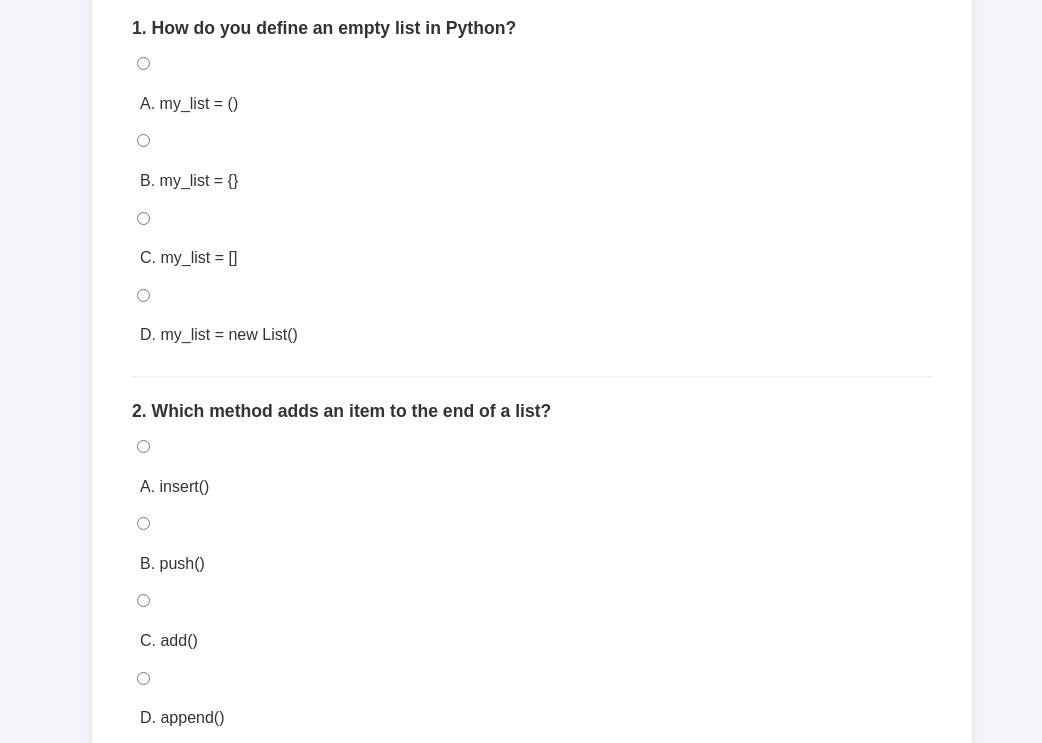
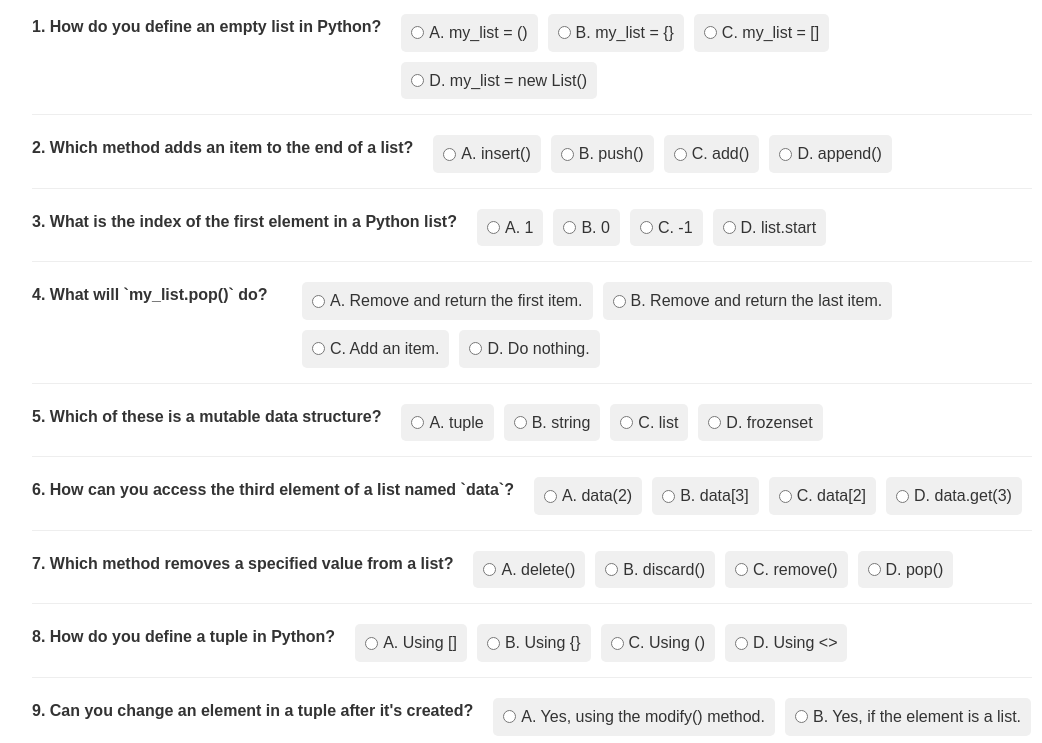
Before and after one commit to alshikhkhalil/python_exercises, a plain HTML site: page index.html in a window 1280 px wide. Shown: the part 120-863 px from the top of the page, without its empty margins (108-1150 px from the left). Drawn offline with Linux system fonts and the light colour scheme.

Commit message:
Update index.html

```diff
--- a/index.html
+++ b/index.html
@@ -14,7 +14,7 @@
             padding: 20px;
         }
         .container {
-            max-width: 800px;
+            max-width: 1000px;
             margin: 0 auto;
             background: #fff;
             padding: 20px 40px;
@@ -29,25 +29,38 @@
             margin-bottom: 20px;
             border-bottom: 1px solid #eee;
             padding-bottom: 15px;
+            display: flex;
+            align-items: flex-start;
+            gap: 20px;
+            flex-wrap: wrap;
         }
         .question-text {
             font-weight: bold;
-            font-size: 1.1em;
-            margin-bottom: 10px;
+            font-size: 1em;
+            white-space: nowrap;
+            min-width: 250px;
+        }
+        .options {
+            display: flex;
+            flex-wrap: wrap;
+            gap: 10px;
+            flex: 1;
         }
         .options label {
-            display: block;
-            margin: 5px 0;
+            display: flex;
+            align-items: center;
+            gap: 5px;
+            padding: 6px 10px;
+            background-color: #f0f0f0;
+            border-radius: 5px;
             cursor: pointer;
-            padding: 8px;
-            border-radius: 5px;
             transition: background-color 0.2s;
         }
         .options label:hover {
             background-color: #e2e2e2;
         }
         .options input[type="radio"] {
-            margin-right: 10px;
+            margin: 0;
         }
         .submit-btn {
             display: block;
@@ -90,16 +103,13 @@
 <body>
     <div class="container">
         <h1>Python Data Structures & Recursion Quiz</h1>
-        <form id="quiz-form">
-            </form>
+        <form id="quiz-form"></form>
         <button class="submit-btn" onclick="submitQuiz()">Submit Answers</button>
-        <div id="results-container" class="results">
-            </div>
+        <div id="results-container" class="results"></div>
     </div>
 
     <script>
         const quizQuestions = [
-            // Lists
             { question: "How do you define an empty list in Python?", options: ["A. my_list = ()", "B. my_list = {}", "C. my_list = []", "D. my_list = new List()"], answer: "C" },
             { question: "Which method adds an item to the end of a list?", options: ["A. insert()", "B. push()", "C. add()", "D. append()"], answer: "D" },
             { question: "What is the index of the first element in a Python list?", options: ["A. 1", "B. 0", "C. -1", "D. list.start"], answer: "B" },
@@ -107,8 +117,6 @@
             { question: "Which of these is a mutable data structure?", options: ["A. tuple", "B. string", "C. list", "D. frozenset"], answer: "C" },
             { question: "How can you access the third element of a list named `data`?", options: ["A. data(2)", "B. data[3]", "C. data[2]", "D. data.get(3)"], answer: "C" },
             { question: "Which method removes a specified value from a list?", options: ["A. delete()", "B. discard()", "C. remove()", "D. pop()"], answer: "C" },
-
-            // Tuples
             { question: "How do you define a tuple in Python?", options: ["A. Using []", "B. Using {}", "C. Using ()", "D. Using <>"], answer: "C" },
             { question: "Can you change an element in a tuple after it's created?", options: ["A. Yes, using the modify() method.", "B. Yes, if the element is a list.", "C. No, tuples are immutable.", "D. Only if the tuple has two elements."], answer: "C" },
             { question: "What is the correct way to define a tuple with a single element 'hello'?", options: ["A. ('hello')", "B. ['hello']", "C. ('hello',)", "D. 'hello'"], answer: "C" },
@@ -116,8 +124,6 @@
             { question: "Which of the following is a valid use case for a tuple?", options: ["A. Storing a collection of items that will be frequently modified.", "B. Representing RGB color values (255, 0, 0).", "C. A shopping list where items can be added and removed.", "D. A queue of tasks to be processed."], answer: "B" },
             { question: "How do you get the number of elements in a tuple named `my_tuple`?", options: ["A. my_tuple.count()", "B. len(my_tuple)", "C. my_tuple.size()", "D. count(my_tuple)"], answer: "B" },
             { question: "What will happen if you try to assign a new value to a tuple index?", options: ["A. A new tuple is created.", "B. The value is updated.", "C. A `TypeError` is raised.", "D. Nothing, it's ignored."], answer: "C" },
-
-            // Recursive Functions
             { question: "What is recursion?", options: ["A. A function that calls another function.", "B. A loop that never ends.", "C. A function that calls itself.", "D. A function that uses a list."], answer: "C" },
             { question: "What is the 'base case' in a recursive function?", options: ["A. The point where the function begins.", "B. The condition that stops the recursion.", "C. The first recursive call.", "D. The maximum number of calls."], answer: "B" },
             { question: "Without a base case, what will likely happen when a recursive function is called?", options: ["A. It will run indefinitely.", "B. It will return an empty value.", "C. It will raise a `RecursionError`.", "D. It will print an error message."], answer: "C" },
@@ -153,7 +159,7 @@
                     label.setAttribute('for', optionId);
                     label.textContent = option;
 
-                    optionsDiv.appendChild(input);
+                    label.prepend(input);
                     optionsDiv.appendChild(label);
                 });
 
@@ -189,12 +195,9 @@
             resultsHtml += `<hr><h3>Final Score: ${score} out of ${quizQuestions.length}</h3>`;
             resultsContainer.innerHTML = resultsHtml;
             resultsContainer.style.display = 'block';
-
-            // Scroll to results
             resultsContainer.scrollIntoView({ behavior: 'smooth' });
         }
 
-        // Initialize the quiz when the page loads
         document.addEventListener('DOMContentLoaded', renderQuiz);
     </script>
 </body>
```
